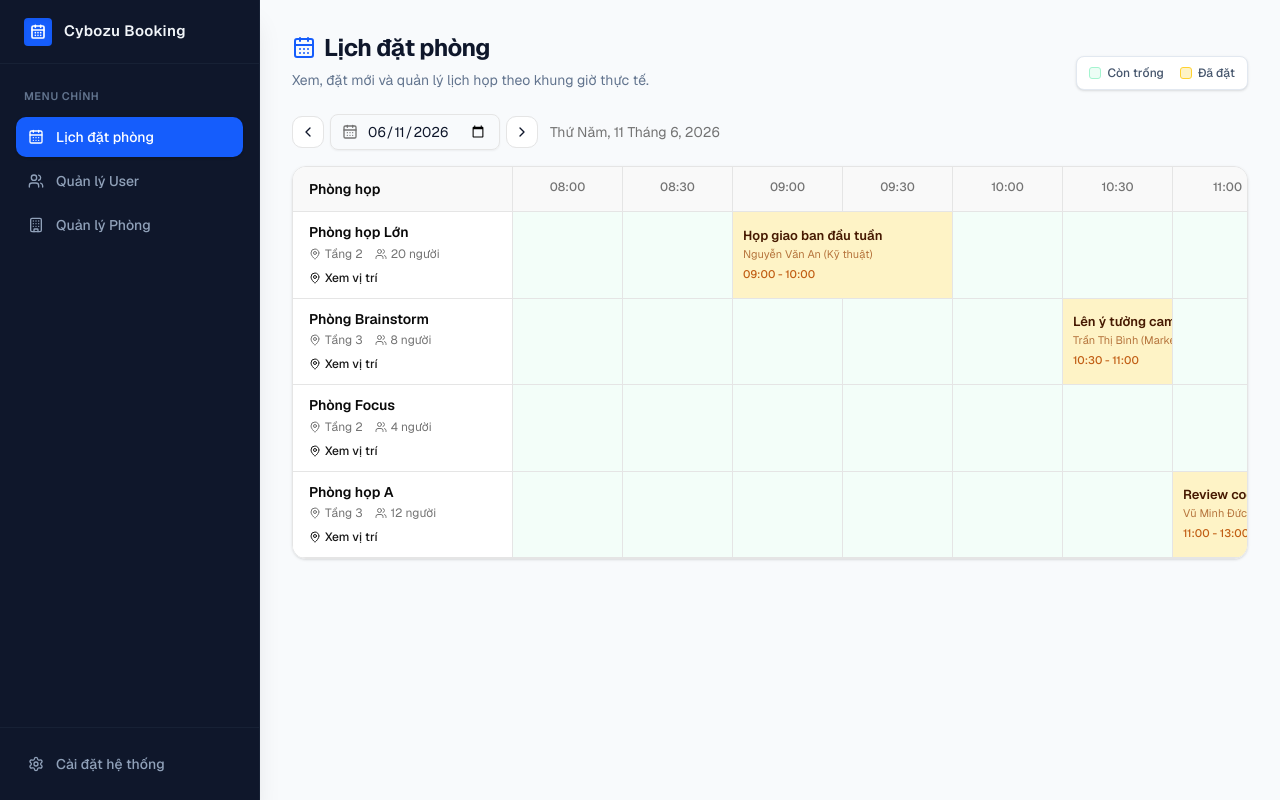
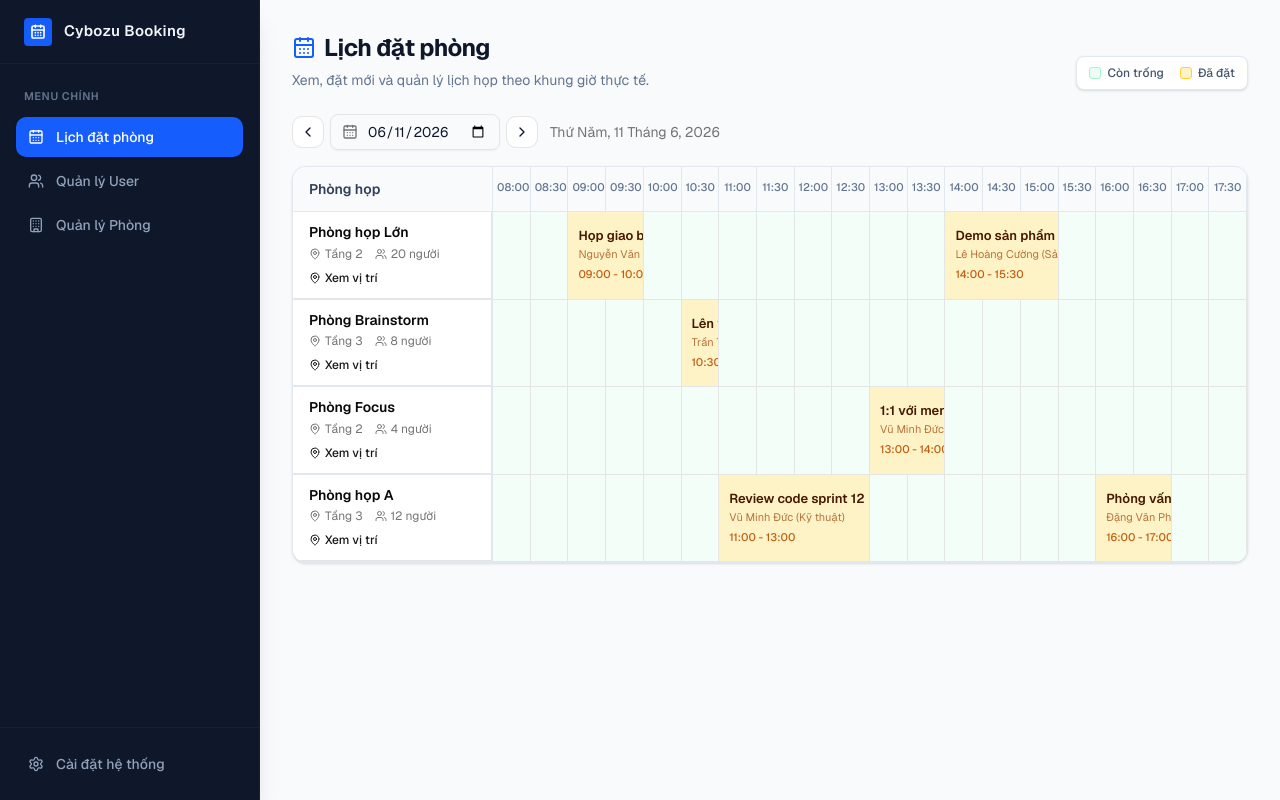
Before and after one commit to lequangvinh0611-coder/meeting-room-booking, a Next.js app: page / in a window 1280 px wide. Built offline with nearby package versions, Linux system fonts and the light colour scheme.

Commit message:
Update booking-grid.tsx

```diff
--- a/components/booking-grid.tsx
+++ b/components/booking-grid.tsx
@@ -24,6 +24,7 @@ import { BookingModal, type BookingSelection } from "@/components/booking-modal"
 import { EditBookingModal } from "@/components/edit-booking-modal"
 import { RoomLocationModal } from "@/components/room-location-modal"
 import { DateNavigator } from "@/components/date-navigator"
+import { Button } from "@/components/ui/button"
 
 export function BookingGrid() {
   const [bookings, setBookings] = useState<Booking[]>(INITIAL_BOOKINGS)
@@ -246,22 +247,24 @@ export function BookingGrid() {
     return cells
   }
 
-  const gridTemplateColumns = `220px repeat(${TOTAL_SLOTS}, 110px)`
+  // Sử dụng phân số (1fr) để tự động dàn đều không gian trên PC, không cần thanh cuộn ngang
+  const gridTemplateColumns = `200px repeat(${TOTAL_SLOTS}, minmax(0, 1fr))`
 
   return (
-    <div className="flex flex-col gap-4">
+    <div className="flex flex-col gap-4 w-full">
       <DateNavigator selectedDate={selectedDate} onChange={setSelectedDate} />
 
-      <div className="overflow-x-auto rounded-xl border border-border bg-card shadow-sm">
-        <div className="min-w-max">
-          <div className="grid" style={{ gridTemplateColumns }}>
-            <div className="sticky left-0 z-10 flex items-center border-r border-b border-border bg-muted/60 px-4 py-3 text-sm font-semibold text-foreground">
+      {/* --- GIAO DIỆN DESKTOP (GRID CO GIÃN TỰ ĐỘNG) --- */}
+      <div className="hidden lg:block w-full rounded-xl border border-slate-200 bg-white shadow-sm overflow-hidden">
+        <div className="w-full">
+          <div className="grid w-full" style={{ gridTemplateColumns }}>
+            <div className="flex items-center border-r border-b border-slate-200 bg-slate-50 px-4 py-3 text-sm font-semibold text-slate-700">
               Phòng họp
             </div>
             {SLOTS.map((minutes) => (
               <div
                 key={minutes}
-                className="border-r border-b border-border bg-muted/60 px-1 py-3 text-center text-xs font-medium text-muted-foreground"
+                className="border-r border-b border-slate-200 bg-slate-50 px-1 py-3 text-center text-[11px] font-medium text-slate-500"
               >
                 {formatMinutes(minutes)}
               </div>
@@ -269,8 +272,8 @@ export function BookingGrid() {
           </div>
 
           {ROOMS.map((room) => (
-            <div key={room.id} className="grid" style={{ gridTemplateColumns }}>
-              <div className="sticky left-0 z-10 bg-background">
+            <div key={room.id} className="grid w-full" style={{ gridTemplateColumns }}>
+              <div className="bg-white border-b border-r border-slate-200">
                 <RoomLabel
                   room={room}
                   onViewLocation={() => handleViewLocation(room)}
@@ -282,6 +285,54 @@ export function BookingGrid() {
         </div>
       </div>
 
+      {/* --- GIAO DIỆN MOBILE (TIMELINE DỌC) --- */}
+      <div className="lg:hidden flex flex-col gap-6 w-full">
+        {ROOMS.map((room) => {
+          const roomBookings = dayBookings
+            .filter((b) => b.roomId === room.id)
+            .sort((a, b) => a.start_time.localeCompare(b.start_time));
+
+          return (
+            <div key={room.id} className="bg-white rounded-xl border border-slate-200 shadow-sm overflow-hidden flex flex-col">
+              <div className="bg-slate-50 p-4 border-b border-slate-200 flex justify-between items-center">
+                <div>
+                  <h3 className="font-bold text-slate-900">{room.name}</h3>
+                  <p className="text-[11px] text-slate-500 mt-1">Tầng {room.floor} • Sức chứa {room.capacity}</p>
+                </div>
+                <Button size="sm" variant="outline" className="text-xs font-medium" onClick={() => handleEmptyClick(room.id, 0)}>
+                  Đặt phòng này
+                </Button>
+              </div>
+
+              <div className="p-4 flex flex-col gap-4">
+                {roomBookings.length > 0 ? (
+                  roomBookings.map((booking) => (
+                    <div key={booking.id} onClick={() => handleBookedClick(booking)} className="flex gap-4 relative cursor-pointer group">
+                      {/* Trục dọc Timeline */}
+                      <div className="w-[2px] bg-blue-100 absolute left-[5px] top-4 bottom-[-24px] group-last:bottom-0" />
+                      <div className="size-3 rounded-full bg-blue-500 ring-4 ring-white relative z-10 shrink-0 mt-2" />
+
+                      {/* Thẻ Booking */}
+                      <div className="flex-1 bg-amber-50/80 hover:bg-amber-100 border border-amber-200/60 rounded-lg p-3 transition-colors">
+                        <p className="text-xs font-bold text-amber-700">{formatRange(booking.start_time, booking.end_time)}</p>
+                        <p className="text-sm font-semibold text-slate-900 mt-1">{booking.title}</p>
+                        <p className="text-xs text-slate-600 flex items-center gap-1.5 mt-1.5">
+                          <span className="font-medium text-slate-800">{booking.bookerName}</span> ({booking.department})
+                        </p>
+                      </div>
+                    </div>
+                  ))
+                ) : (
+                  <div className="text-sm text-slate-500 text-center py-6 bg-slate-50/50 rounded-lg border border-dashed border-slate-200">
+                    Phòng còn trống nguyên ngày
+                  </div>
+                )}
+              </div>
+            </div>
+          )
+        })}
+      </div>
+
       <BookingModal
         selection={selection}
         open={modalOpen}
@@ -289,7 +340,6 @@ export function BookingGrid() {
         onConfirm={handleConfirm}
       />
 
-      {/* Tích hợp Modal Sửa/Xóa vừa tạo */}
       <EditBookingModal
         booking={editingBooking}
         open={editModalOpen}
```
